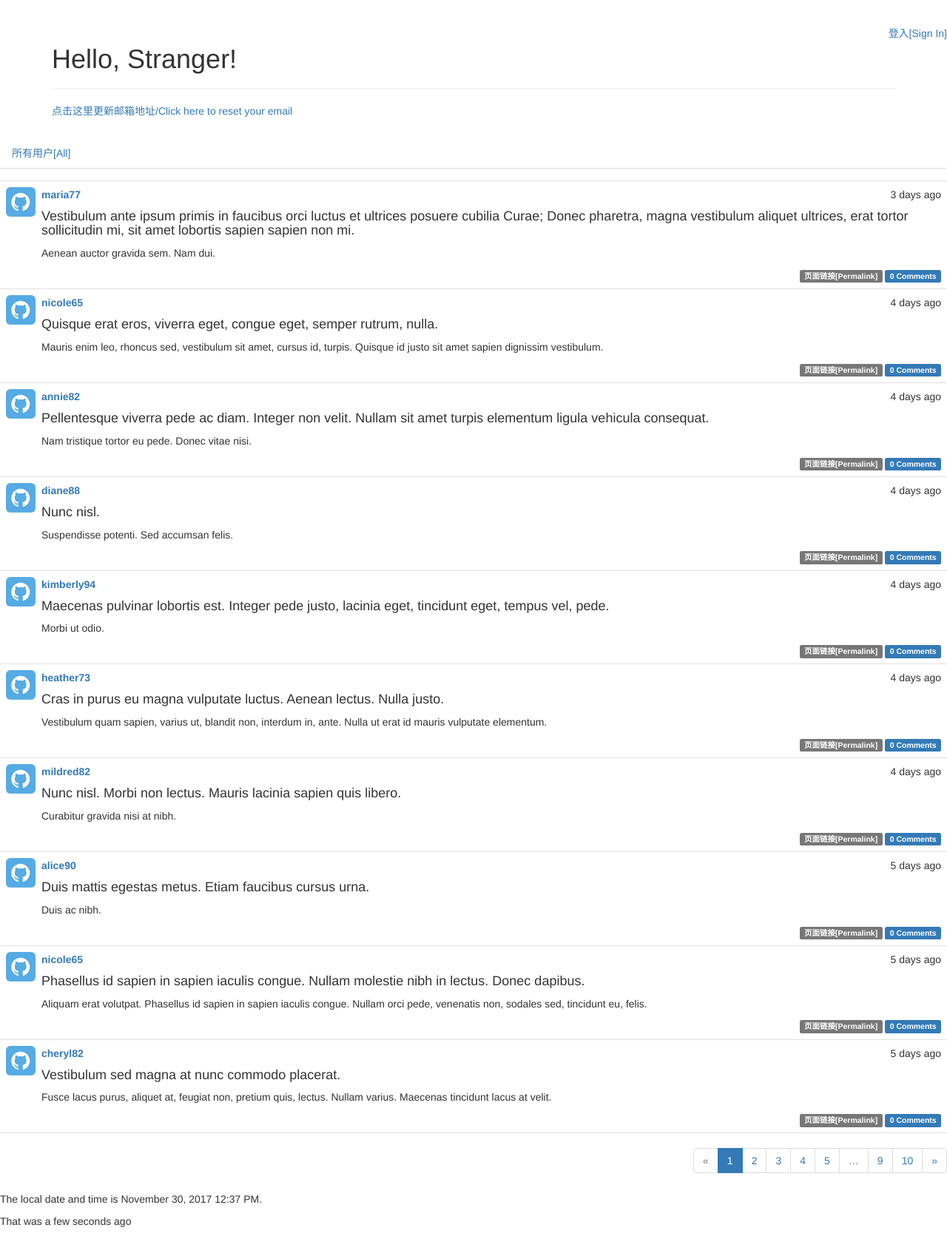
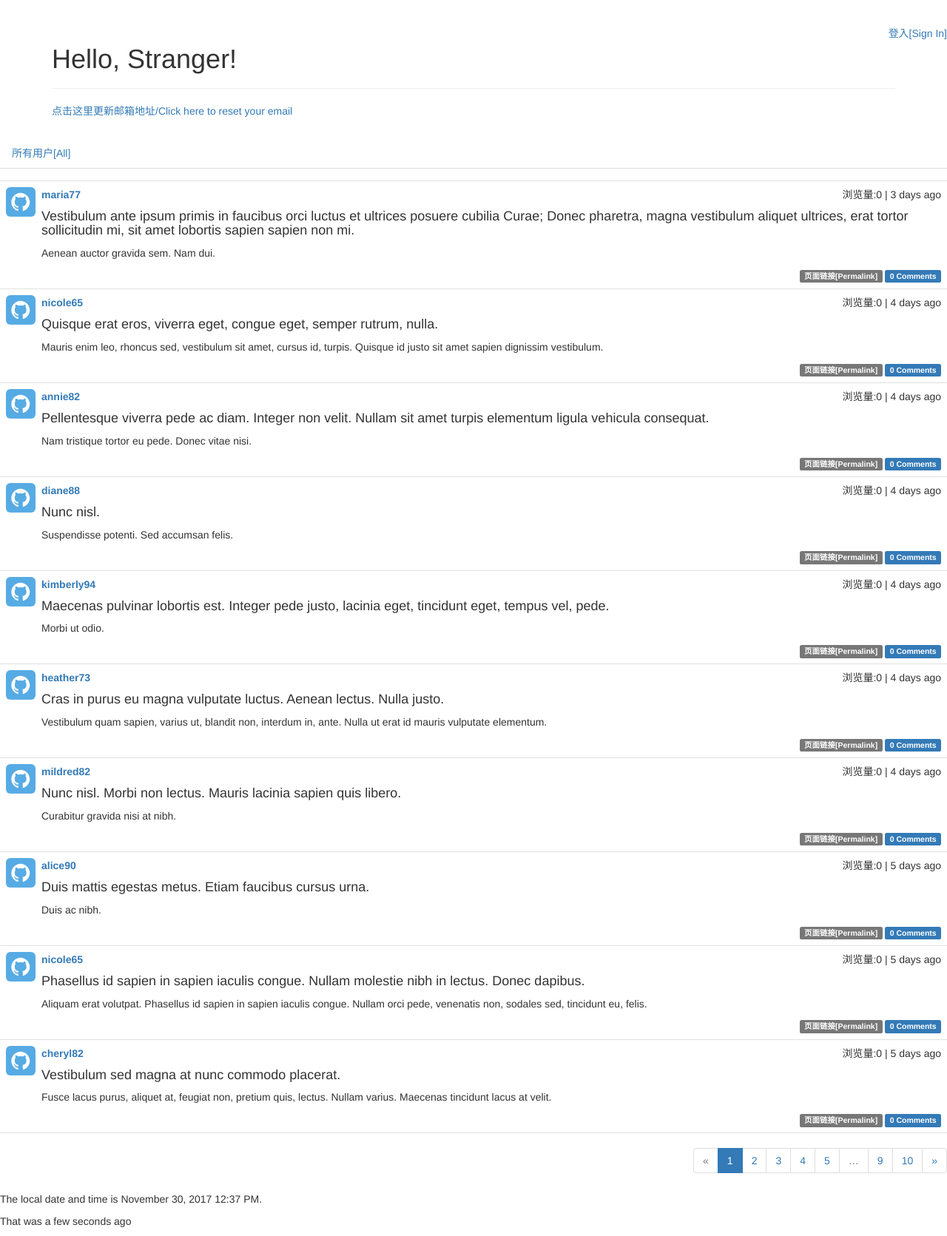
Before and after one commit to zyiwei/myf, a Flask app: page / in a window 1280 px wide. Shown: the part 52-1723 px from the top of the page at 74% size. Run offline with Flask 2, Linux system fonts and the light colour scheme; data comes from the database, SQL or seed files in the repository; some libraries are stand-ins or nearby versions.

Commit message:
mod _posts2

```diff
--- a/app/templates/_posts.html
+++ b/app/templates/_posts.html
@@ -11,7 +11,8 @@
 			</a>
 		</div>
 		<div class="post-content">
-			<div class="post-date">{{ moment(post.timestamp).fromNow() }}</div>
+			<div class="post-date">&nbsp;{{ moment(post.timestamp).fromNow() }}</div>
+			<div class="post-date">浏览量:{{ post.readcount }} |</div>
 			<div class="post-author">
 				<a href="{{ url_for('.user',username=post.author.username) }}">
 					{{ post.author.username }}
```
